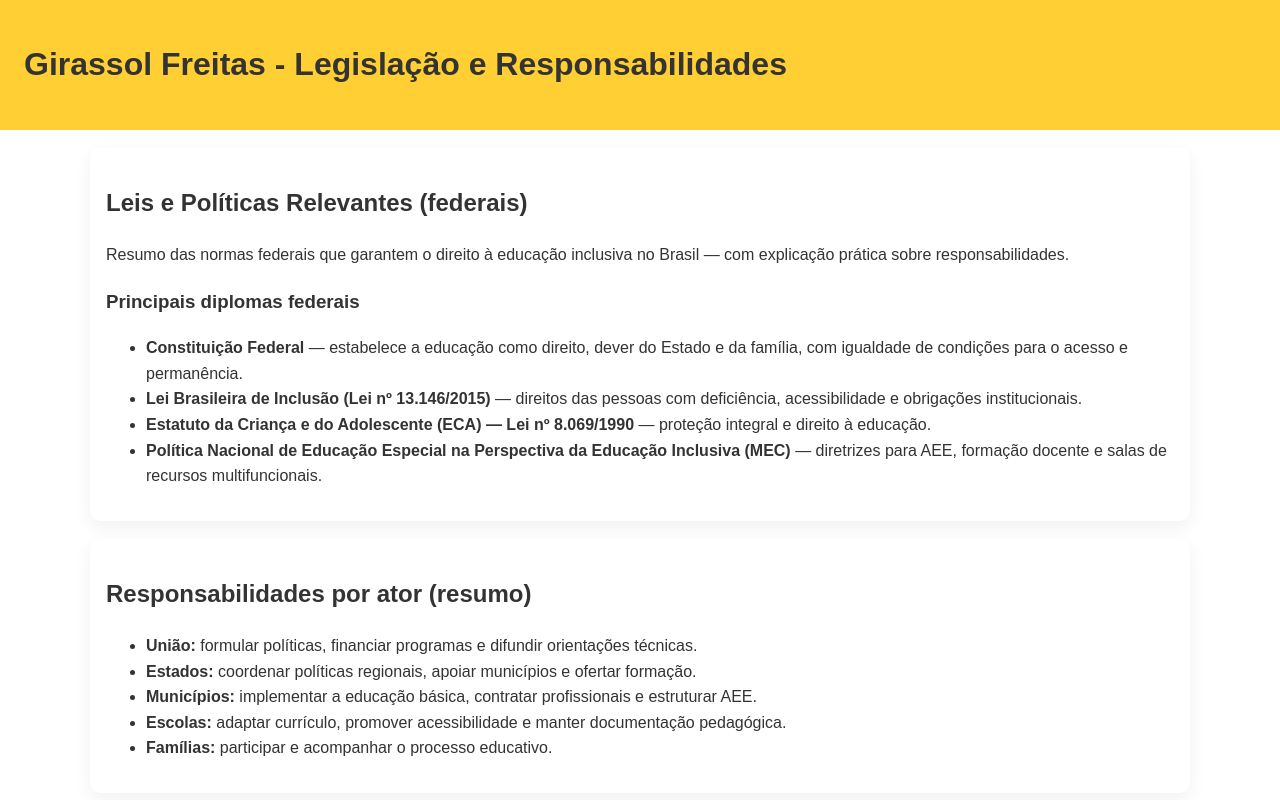
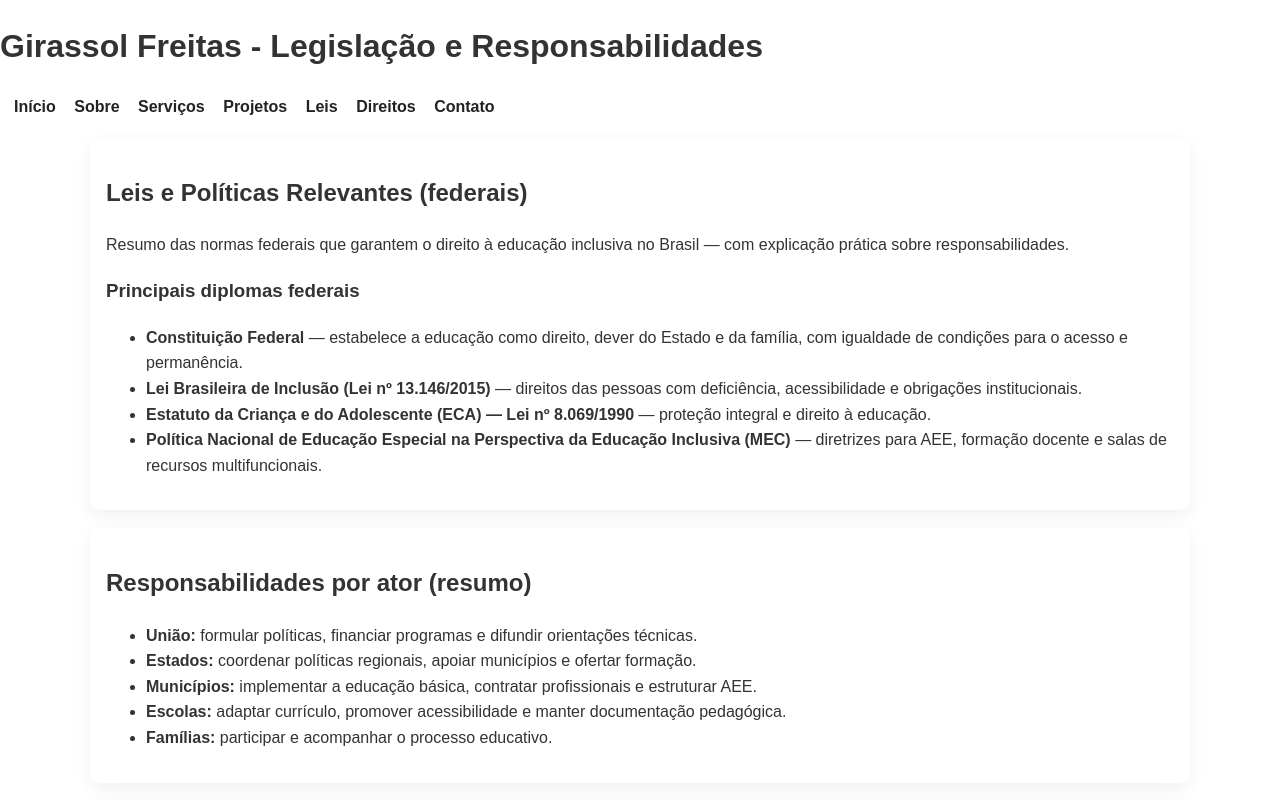
Before and after one commit to girassolfreitasassessoria/pedagogica, a plain HTML site: page laws.html in a window 1280 px wide. Shown: the top 800 px of the page. Drawn offline with Linux system fonts and the light colour scheme.

Commit message:
Update laws.html

```diff
--- a/laws.html
+++ b/laws.html
@@ -1,7 +1,18 @@
 <!doctype html>
 <html lang="pt-BR">
 <head><meta charset="utf-8"><meta name="viewport" content="width=device-width,initial-scale=1"><title>Legislação - Educação Inclusiva (com fontes)</title><link rel="stylesheet" href="css/style.css"></head><body>
-<div style="background:#ffcf33;padding:18px 24px"><h1>Girassol Freitas - Legislação e Responsabilidades</h1></div>
+  <h1>Girassol Freitas - Legislação e Responsabilidades</h1>
+  <nav class="nav">
+    <a href="index.html">Início</a>
+    <a href="about.html">Sobre</a>
+    <a href="services.html">Serviços</a>
+    <a href="projects.html">Projetos</a>
+    <a href="laws.html">Leis</a>
+    <a href="rights.html">Direitos</a>
+    <a href="contact.html">Contato</a>
+  </nav>
+</div>
+
 <div class="container">
   <div class="card">
     <h2>Leis e Políticas Relevantes (federais)</h2>
```
